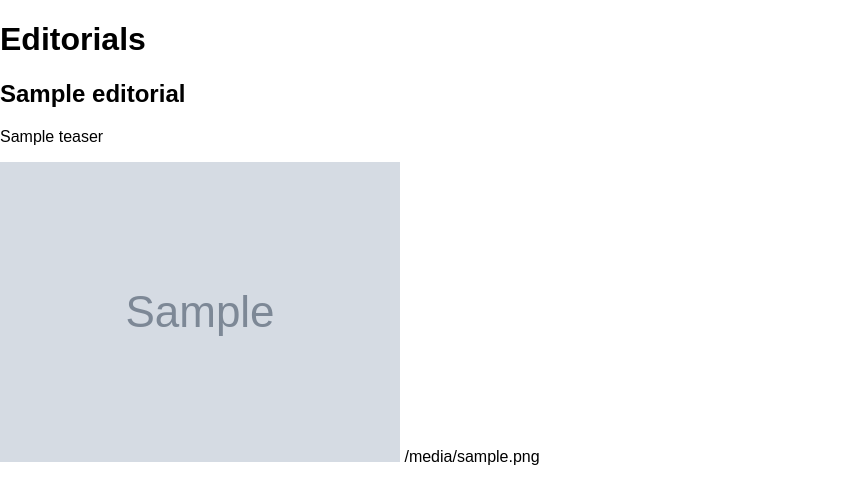
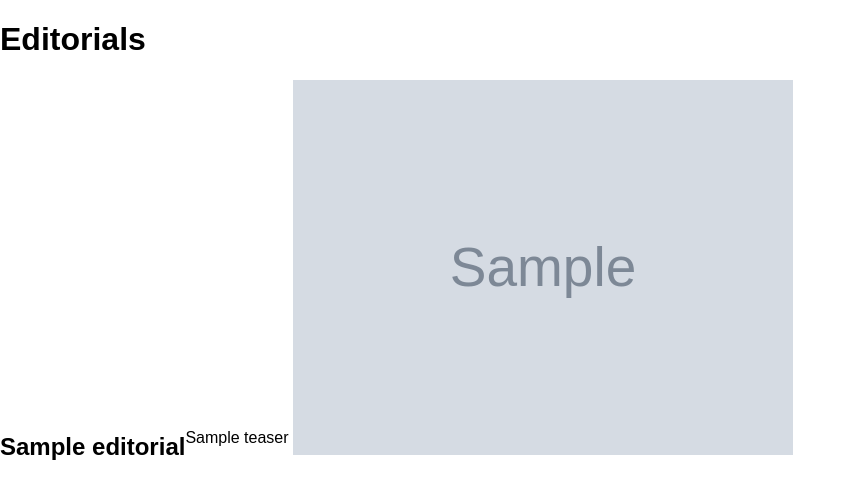
Before and after one commit to a-telier/the-pink-turnip, a Flask app: page / in a window 1280 px wide. Shown: the top 504 px of the page, without its empty margins (0-856 px from the left). Run offline with Flask 2, Linux system fonts and the light colour scheme; grey boxes marked "Sample" are stand-in pictures; a database or web service that is not in the repository returns one stand-in record (values such as "Sample title"); some libraries are stand-ins or nearby versions.

Commit message:
base template is rendering on local server

```diff
--- a/static/css/style.css
+++ b/static/css/style.css
@@ -2,3 +2,20 @@ body {
     font-family: sans-serif;
     margin: auto;
 }
+
+.text-block{
+    display: inline-flex;
+    text-align: center;
+}
+
+home-component{
+    height: 100%;
+    width: 90%;
+    padding-right: 5%;
+    padding-left: 5%;
+}
+
+.teaser-images{
+    height: 50%;
+    width: 500px;
+}
--- a/templates/home.html
+++ b/templates/home.html
@@ -7,9 +7,16 @@
 {% block body %}
 <h1>Editorials</h1>
     {% for editorial in editorials %}
-        <h2>{{editorial.title}}</h2>
-        <p>{{editorial.teaser}}</p>
-        <img src="{{ editorial.imageURL }}" alt="">
-        {{editorial.imageURL}}
+    <div class="home-component">
+        <div class="col-md-6 text-block">
+            <h2>{{editorial.title}}</h2>
+            <p>{{editorial.teaser}}</p>
+        </div>
+        <div class="col-md-6 text-block">
+            <img src="{{ editorial.imageURL }}" alt="" class="teaser-images">
+        </div>
+    </div>
+
+
     {% endfor %}
 {% endblock %}
```
